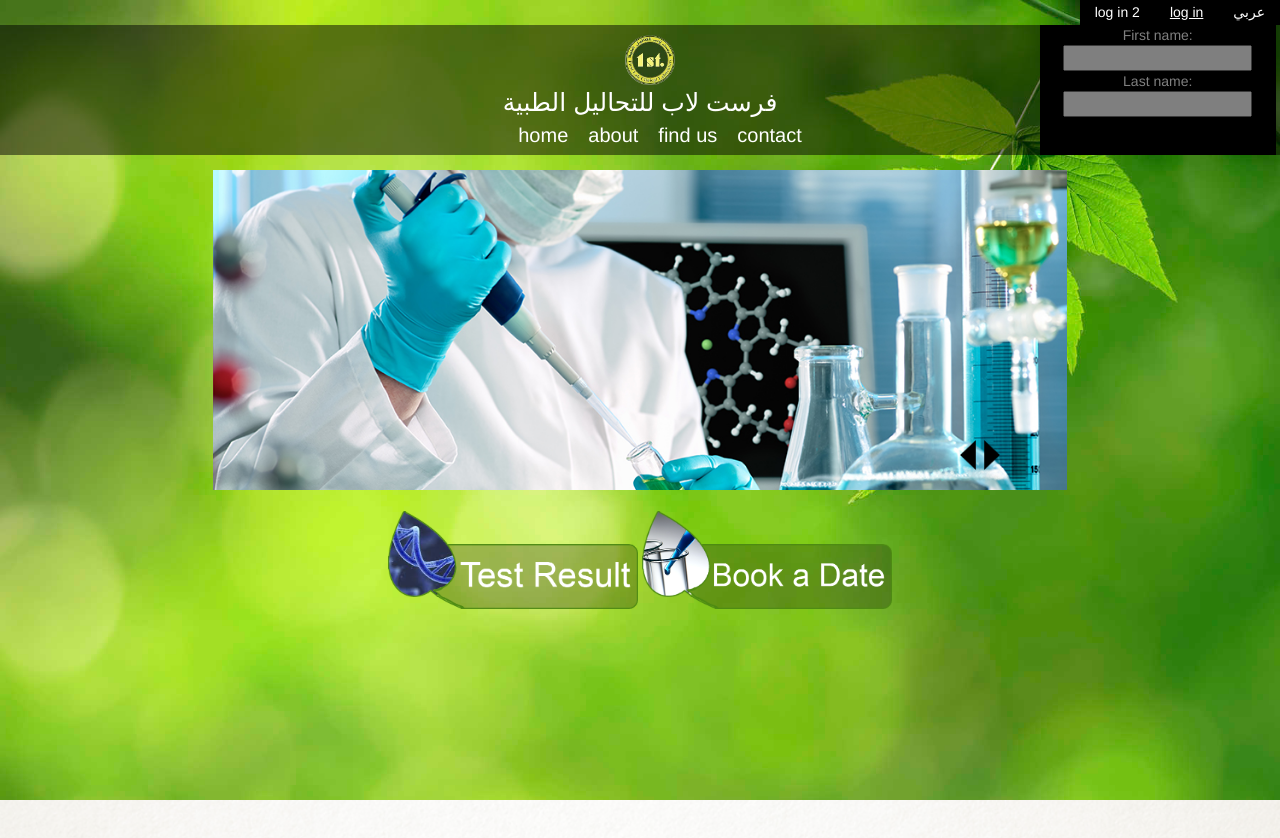
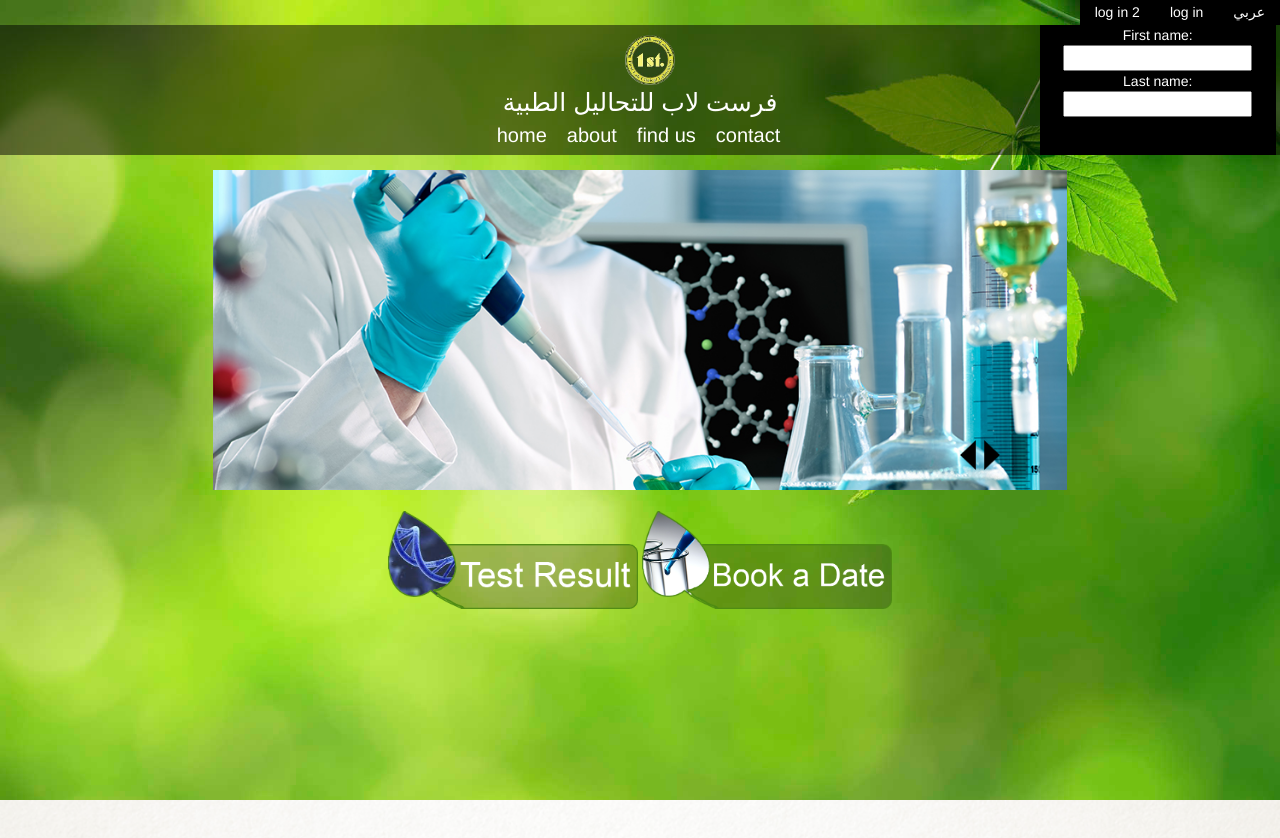
Before and after one commit to SnowSpark/labsite, a plain HTML site: page index.html in a window 1280 px wide. Both pictures are taken after a click on the link "log in". Shown: the top 838 px of the page. Drawn offline with nearby package versions, Linux system fonts and the light colour scheme.

Commit message:
some edits for links

```diff
--- a/css/defult.css
+++ b/css/defult.css
@@ -18,25 +18,27 @@ body { margin: 0; }
 .top-img { width: 30px; }
 
 
-.nav-row { margin-top: 25px; background-image: url(../img/nav%20bg.png);height: 130px; position: fixed;width: 100%; text-align: center; z-index: +20; }
+.nav-row { margin-top: 25px; background-image: url(../img/nav%20bg.png);height: 130px; position: fixed;width: 100%; text-align: center; z-index: +1; }
 .nav-div { text-align: center;  margin-left: auto; margin-right: auto; width: auto; display: block;color: white;}
 .nav-row p { font-size: 25px; color: white; }
 .nav-row img { width: 50px;margin-top: 10px; margin-left: 20px; }
-.nav-div ul { list-style: none; text-decoration: none; display:inline-block;}
+.nav-div ul { list-style: none; text-decoration: none; display:inline-block; margin-left: -43px;}
 .nav-div ul li { float: left; margin: -10px 10px 0 10px; }
-.nav-div a { color: white; }
+.nav-div a , .nav-div a:visited ,.nav-div a:active ,.nav-div a:focus { color: white; text-decoration: none;}
+.nav-div a:hover { color: white; text-decoration: underline;}
 @media screen and (max-width: 992px) { .nav-sm-xs ul li a {font-size:19px; } }
 @media screen and (max-width: 1200px) { .nav-div ul li a {font-size:16px; } }
 @media screen and (min-width: 1200px) { .nav-div ul li a {font-size:20px; } }
 
 .first-slide { height:100vh;text-align: center; min-height: 768px; background-image: url(../img/background_image.jpg);background-size: cover;background-repeat: no-repeat;background-position: center top; }
 
-.login {   float: right; margin-top:-11px; height: auto; z-index: +60;}
+.login {   float: right; margin-top:-11px; height: auto;position: absolute; z-index: 2; right: 0;}
 .login-nav { min-height: 1px; }
 .login-nav li { float: right; list-style: none; font-size: 14;background-color: black; }
-.login-nav li a { display: block; padding: 3px 15px; color: white;}
-.login-nav li a:active { display: block; padding: 3px 15px; color: white;}
+.login-nav li a { display: block; padding: 3px 15px; color: white; text-decoration: none;}
+.login-nav li a:hover ,.login-nav li a:active  { display: block; padding: 3px 15px; color: white; text-decoration: none;}
 .login1,.login2  { width: 236px; height: 130px; background-color: black; margin-top: 25px; display: none; color: white;position: inherit;}
+.login input { color: black; }
 
 
 .second-slide { height:100vh; min-height: 768px; background-image: url(../img/second%20bg.png);background-size: cover;background-repeat: no-repeat;background-position: center; position: relative;}
```
Also changed, not shown: index.html (+2 -2 lines).
